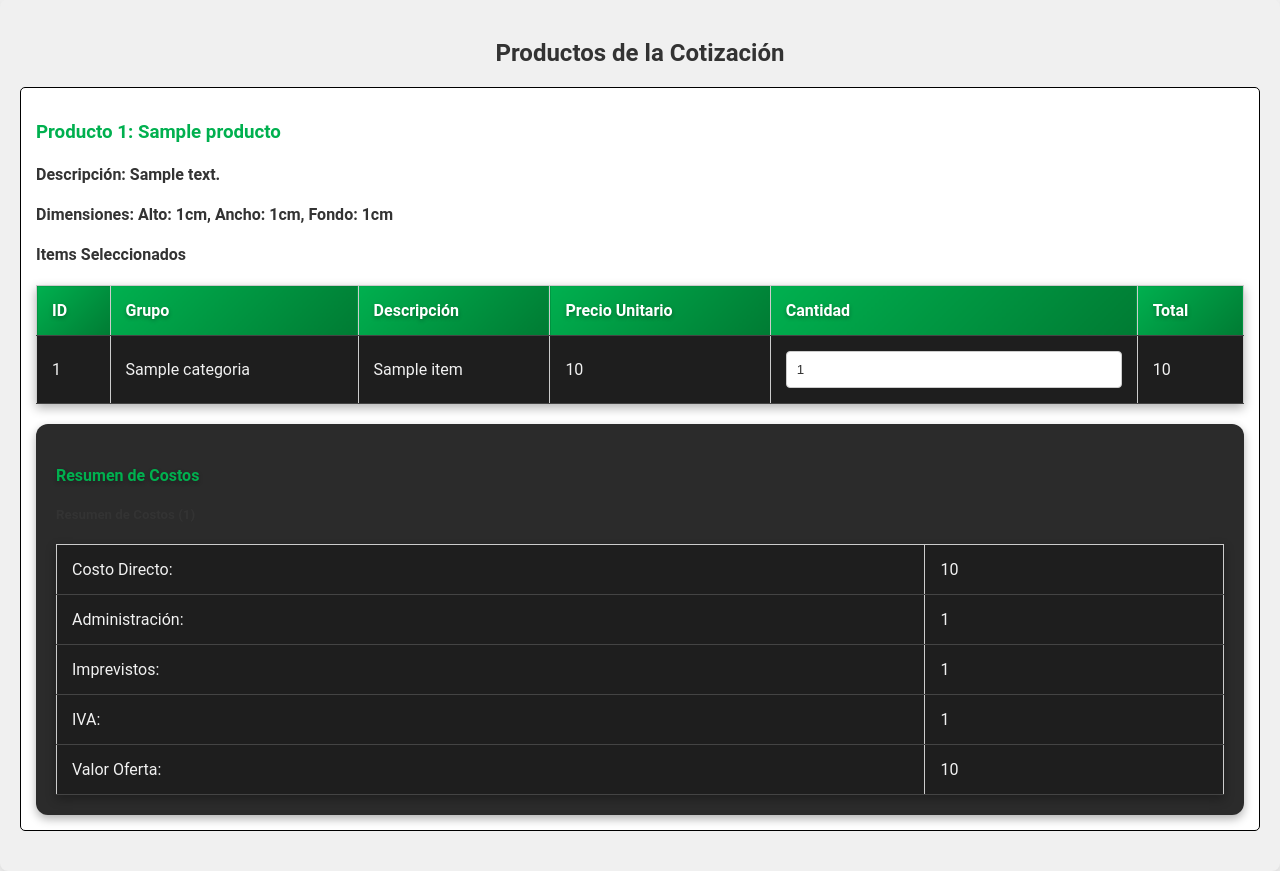
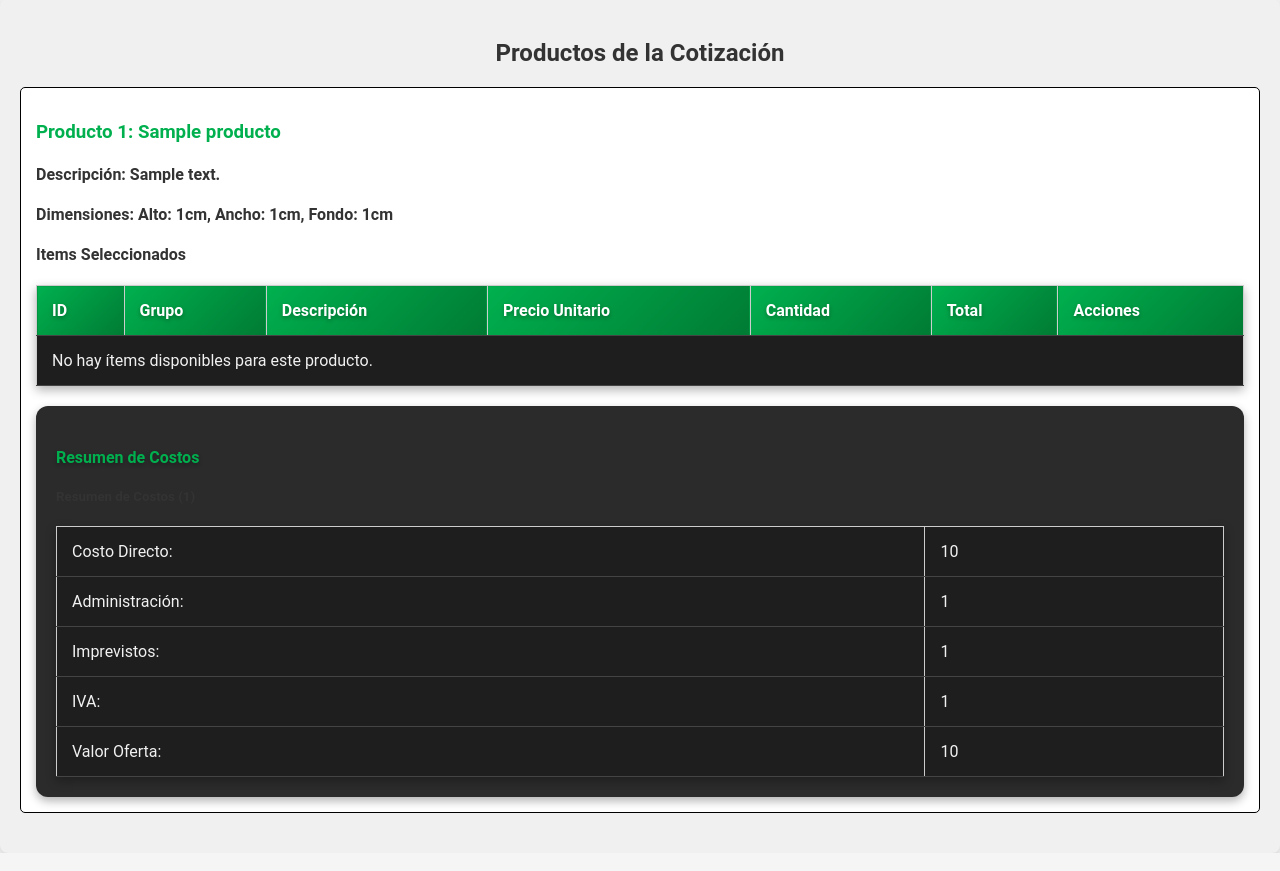
Before and after one commit to Grosso05/Sistema_mockups_web, a Flask app: page /editar_cotizacion/1 in a window 1280 px wide. Shown: the part 901-1772 px from the top of the page. Run offline with Flask 3, Linux system fonts and the light colour scheme; tables that the repository leaves empty hold one stand-in row (values such as "Sample post"); parts of the project's set-up code (start-up, migrations or seed data) failed here and were passed over.

Commit message:
Version 5.8.7.6

```diff
--- a/routes.py
+++ b/routes.py
@@ -398,7 +398,6 @@ def editar_cotizacion(cotizacion_id):
 
     # Formatea la fecha en el formato correcto
     cotizacion_fecha = cotizacion.fecha_cotizacion.strftime('%Y-%m-%d') if cotizacion.fecha_cotizacion else None
-    print(f"Fecha de la cotización: {cotizacion_fecha}")
 
     # Consulta los productos cotizados asociados a la cotización
     productos_cotizados = ProductoCotizado.query.filter_by(cotizacion_id=cotizacion_id).all()
@@ -413,8 +412,6 @@ def editar_cotizacion(cotizacion_id):
 
         productos_data.append(producto_data)
 
-    print(f"Productos cotizados: {[p for p in productos_data]}")
-
     # Consulta los ítems cotizados asociados a cada producto cotizado y completa la información desde la tabla Items
     items_cotizados = []
     for item_cotizado in ItemCotizado.query.join(ProductoCotizado).filter(ProductoCotizado.cotizacion_id == cotizacion_id).all():
@@ -427,7 +424,7 @@ def editar_cotizacion(cotizacion_id):
             item['grupo'] = related_item.categoria.CATEGORIA_NOMBRE if related_item.categoria else 'N/A'
             item['descripcion'] = related_item.nombre
             item['unidad'] = related_item.unidad
-            item['tipo'] = related_item.tipo
+            item['tipo'] = related_item.tipo  # Asegurarnos de enviar el campo 'tipo' desde el backend
 
             # Consultar el precio desde la tabla ItemProveedores
             precio_proveedor = ItemProveedores.query.filter_by(item_id=item_cotizado.item_id, tipo_proveedor=1).first()
@@ -439,15 +436,14 @@ def editar_cotizacion(cotizacion_id):
             item['grupo'] = 'N/A'
             item['descripcion'] = 'N/A'
             item['unidad'] = 'N/A'
-            item['tipo'] = 'N/A'
+            item['tipo'] = 'N/A'  # Si no hay tipo disponible, asignamos 'N/A'
             item['precio_unitario'] = '0.00'
 
         # Formatear el total del ítem
         item['total_item'] = format(float(item['total_item']), ',.0f')
 
+        # Agregamos este ítem a la lista de ítems cotizados
         items_cotizados.append(item)
-
-    print(f"Ítems cotizados: {items_cotizados}")
 
     # Consulta los resúmenes de costos asociados a los productos cotizados
     resumen_costos = []
@@ -465,33 +461,18 @@ def editar_cotizacion(cotizacion_id):
             resumen_dict['valor_oferta'] = format(resumen.valor_oferta, ',.0f')
             resumen_costos.append(resumen_dict)
 
-    print(f"Resumen de costos: {resumen_costos}")
-
-    # Generar cabeceras para cantidad y total, basado en valores reales
-    valoresCantidad = ['Cantidad1']  # Aquí debes poner tus valores reales, ajustado a la cantidad que deseas mostrar
-
-    cantidadHeader = ''.join([f'<th>Cantidad ({valor})</th>' for valor in valoresCantidad])
-    totalHeader = ''.join([f'<th>Total ({valor})</th>' for valor in valoresCantidad])
-
-    print(f"Cantidad Header: {cantidadHeader}")
-    print(f"Total Header: {totalHeader}")
-
     # Consulta la lista de vendedores con user_rol 1 o 2
     vendedores = Users.query.filter(Users.user_rol.in_([1, 2])).all()
-    print(f"Vendedores: {[vendedor.to_dict() for vendedor in vendedores]}")
 
     return render_template(
         'editar_cotizacion.html',
         cotizacion=cotizacion.to_dict(),
         fecha_cotizacion=cotizacion_fecha,
         productos_cotizados=productos_data,
-        items_cotizados=items_cotizados,
+        items_cotizados=items_cotizados,  # Ahora los ítems tienen el campo 'tipo'
         resumen_costos=resumen_costos,
-        cantidadHeader=cantidadHeader,
-        totalHeader=totalHeader,
         vendedores=vendedores,
         user_rol=user_rol
-
     )
 
 
--- a/templates/editar_cotizacion.html
+++ b/templates/editar_cotizacion.html
@@ -516,22 +516,11 @@ function agregarProducto(producto, items, resumenCostos) {
                     <th>Precio Unitario</th>
                     <th>Cantidad</th>
                     <th>Total</th>
+                    <th>Acciones</th> <!-- Columna para el botón de eliminar -->
                 </tr>
             </thead>
             <tbody id="itemsseleccionados-${producto.id}">
-                ${items
-                    .filter(item => Number(item.producto_cotizado_id) === Number(producto.id))
-                    .map(item => `
-                        <tr>
-                            <td>${item.id}</td>
-                            <td>${item.grupo}</td>
-                            <td>${item.descripcion}</td>
-                            <td>${item.precio_unitario}</td>
-                            <td><input type="number" class="cantidad-item" data-precio="${item.precio_unitario}" value="${item.cantidad}" min="0"></td>
-                            <td class="total-item">${item.total_item}</td>
-                        </tr>
-                    `).join('')
-                }
+                ${organizarItemsPorTipo(items, producto.id)}
             </tbody>
         </table>
     `;
@@ -595,6 +584,38 @@ function agregarProducto(producto, items, resumenCostos) {
     });
 }
 
+// Función para organizar los ítems por tipo
+function organizarItemsPorTipo(items, productoId) {
+    const tipos = ['Materia Prima', 'Servicios', 'Mano de Obra e Instalación', 'Transportes', 'Consumibles'];
+    let html = '';
+
+    tipos.forEach(tipo => {
+        const itemsDelTipo = items.filter(item => item.tipo === tipo && Number(item.producto_cotizado_id) === Number(productoId));
+        if (itemsDelTipo.length > 0) {
+            html += `<tr><td colspan="7" class="tipo-header"><strong>${tipo}</strong></td></tr>`;
+            itemsDelTipo.forEach(item => {
+                html += `
+                    <tr>
+                        <td>${item.id}</td>
+                        <td>${item.grupo}</td>
+                        <td>${item.descripcion}</td>
+                        <td>${item.precio_unitario}</td>
+                        <td><input type="number" class="cantidad-item" data-precio="${item.precio_unitario}" value="${item.cantidad}" min="0"></td>
+                        <td class="total-item">${item.total_item}</td>
+                        <td><button onclick="eliminarItemSeleccionado(this)">Eliminar</button></td>
+                    </tr>
+                `;
+            });
+        }
+    });
+
+    if (html === '') {
+        html += `<tr><td colspan="7">No hay ítems disponibles para este producto.</td></tr>`;
+    }
+
+    return html;
+}
+
         // Agregar productos nuevos
         document.getElementById('btnCrear').addEventListener('click', function() {
             const descripcionInput = document.getElementById('descripcion');
```
